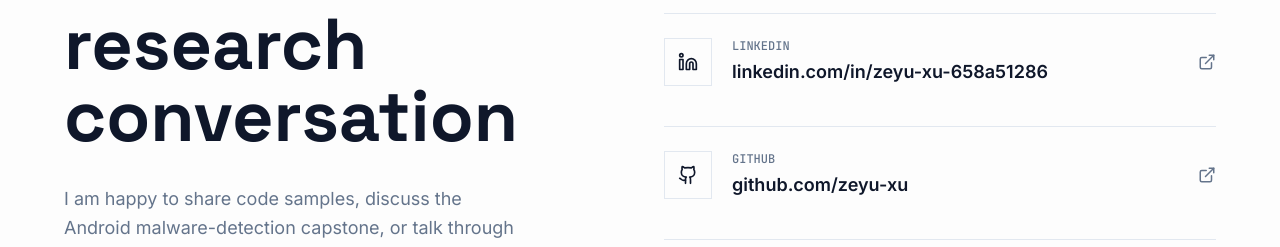
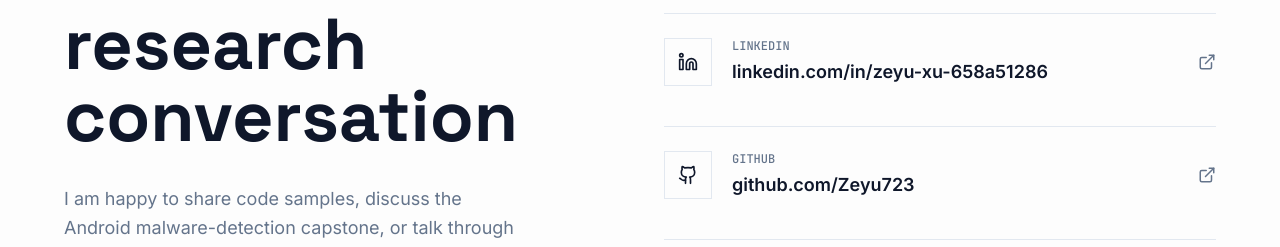
Before and after one commit to Zeyu723/zeyu-xu-portfolio, a React (Vite) app: page / in a window 1280 px wide. Shown: the part 7215-7462 px from the top of the page. Built offline with nearby package versions, Linux system fonts and the light colour scheme.

Commit message:
Fix GitHub profile link

```diff
--- a/src/components/Contact.tsx
+++ b/src/components/Contact.tsx
@@ -18,7 +18,7 @@ export default function Contact() {
     },
     {
       label: "GitHub",
-      value: "github.com/zeyu-xu",
+      value: "github.com/Zeyu723",
       href: profile.github,
       icon: Github,
     },
--- a/src/content/portfolio.ts
+++ b/src/content/portfolio.ts
@@ -39,7 +39,7 @@ export const profile = {
   location: "Perth, WA, Australia",
   email: "zeyu723@gmail.com",
   linkedin: "https://www.linkedin.com/in/zeyu-xu-658a51286",
-  github: "https://github.com/zeyu-xu",
+  github: "https://github.com/Zeyu723",
   portfolioDemo: "https://galaxy-zeyu.vercel.app",
   headline:
     "Software engineering student building deployable AI, security, and computer-vision systems.",
```
